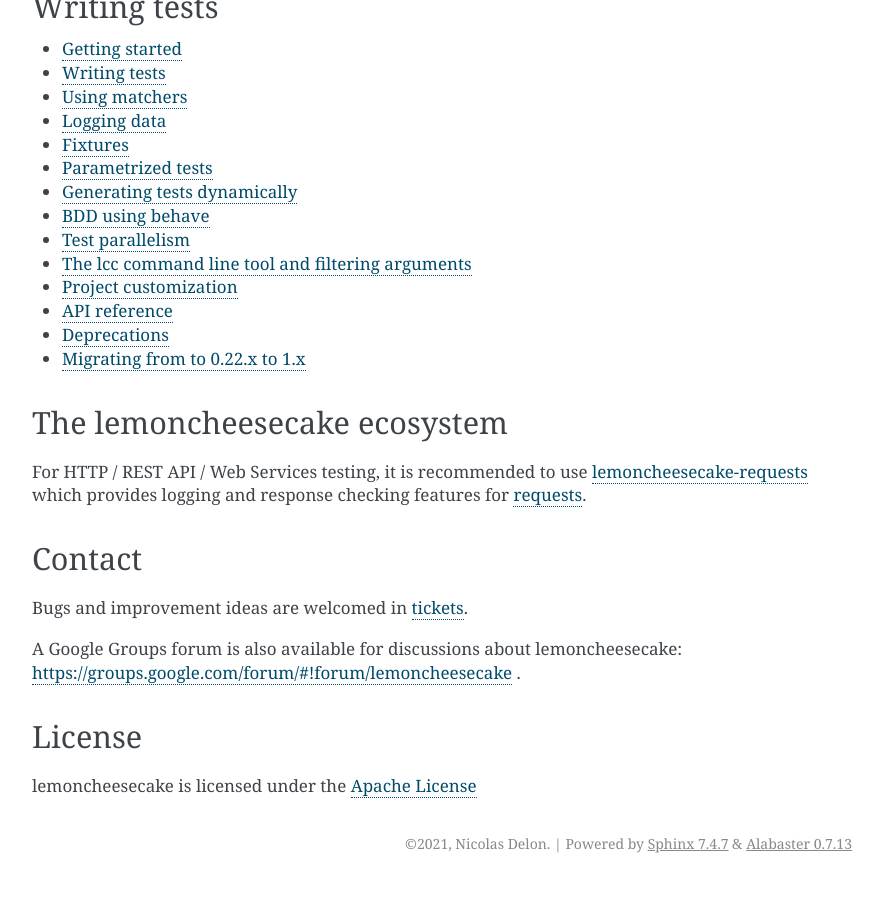
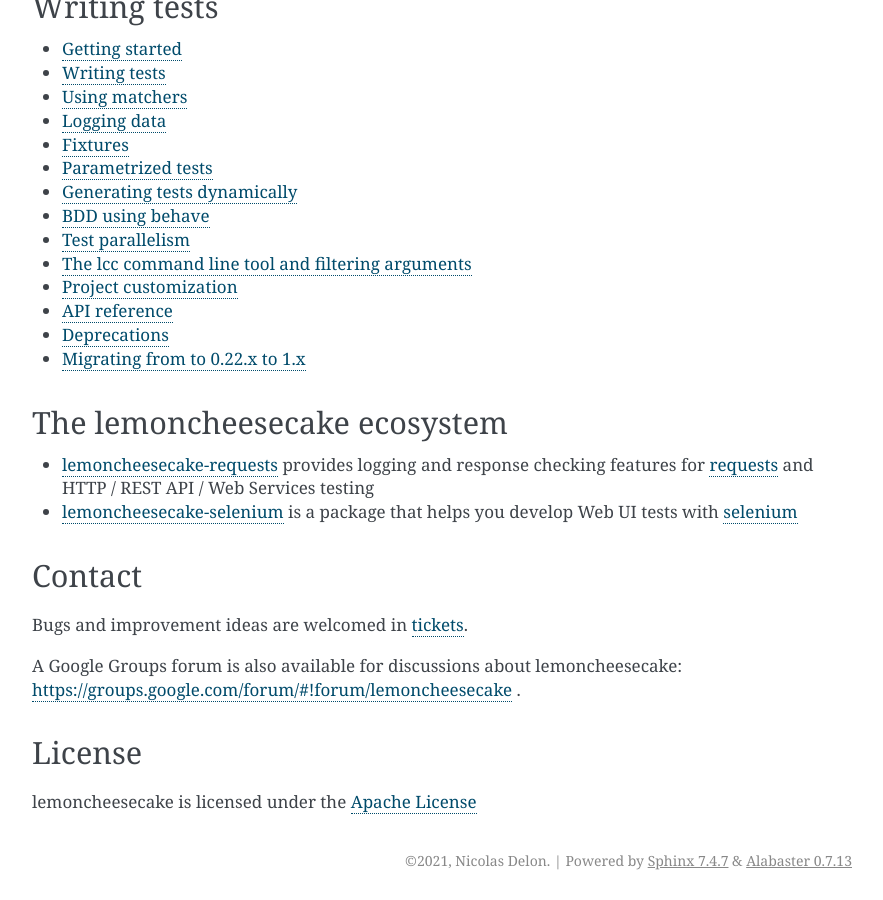
Before and after one commit to lemoncheesecake/lemoncheesecake, a Sphinx documentation site: the page built from doc/index.rst, in a window 1280 px wide and 900 px high, scrolled down 2923 px. Shown: the whole window, without its empty margins (363-1246 px from the left). Built offline with Sphinx 7.4.7, drawn with Linux system fonts in a browser that asks for light colours.

Commit message:
doc: add lemoncheesecake-selenium to the ecosystem section

```diff
--- a/doc/index.rst
+++ b/doc/index.rst
@@ -142,9 +142,13 @@
 The lemoncheesecake ecosystem
 -----------------------------
 
-For HTTP / REST API / Web Services testing, it is recommended to use
-`lemoncheesecake-requests <https://lemoncheesecake-requests.readthedocs.io/en/latest/>`_ which provides logging
-and response checking features for `requests <https://docs.python-requests.org/en/master/>`_.
+- `lemoncheesecake-requests <https://lemoncheesecake-requests.readthedocs.io/en/latest/>`_ provides logging
+  and response checking features for `requests <https://docs.python-requests.org/en/master/>`_
+  and HTTP / REST API / Web Services testing
+
+- `lemoncheesecake-selenium <https://lemoncheesecake-selenium.readthedocs.io/en/latest/>`_ is a package
+  that helps you develop Web UI tests with `selenium <https://www.selenium.dev>`_
+
 
 Contact
 -------
```
Also changed, not shown: README.rst (+6 -3 lines).
